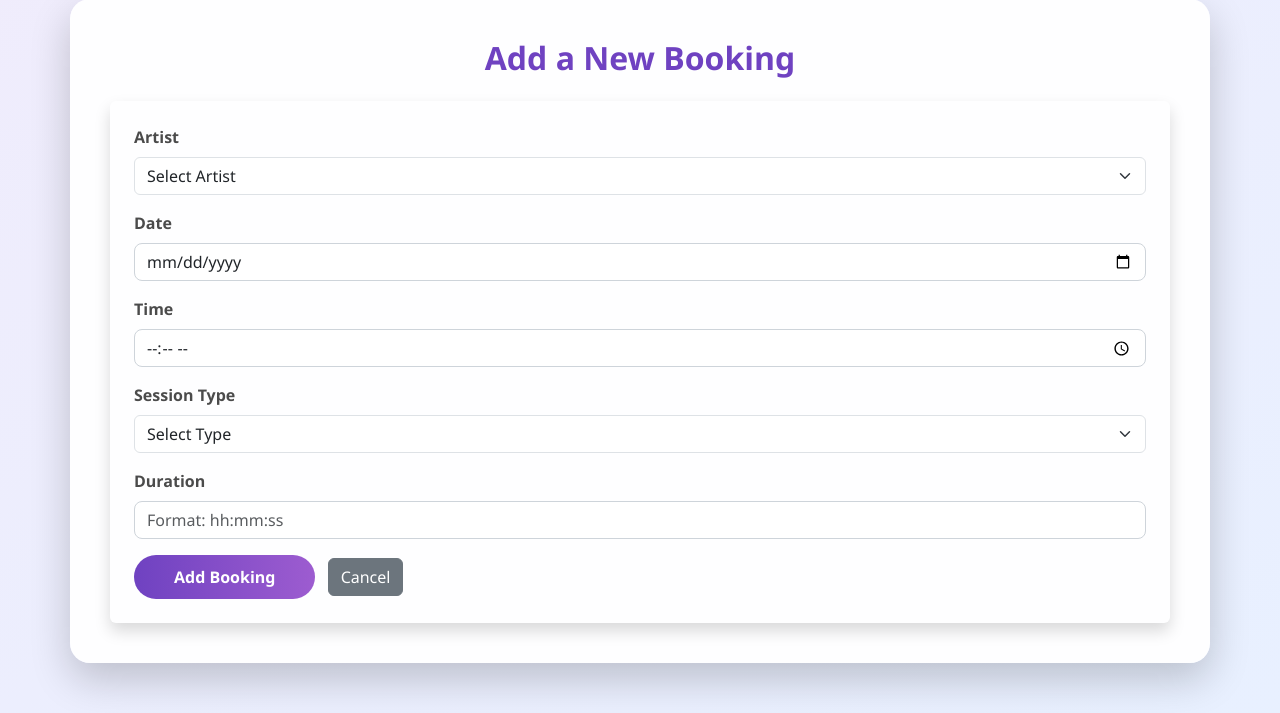
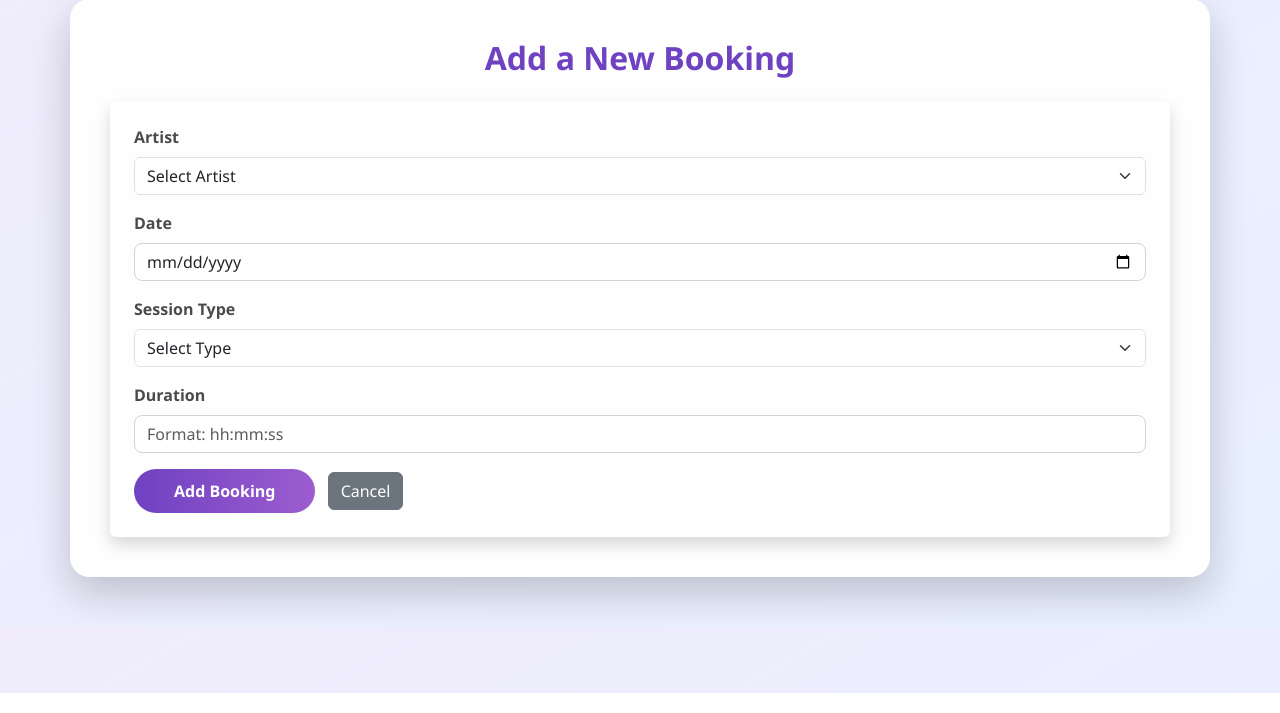
Before and after one commit to unaizrahma1/La-Reina-Recording-and-video-Studio, a Django app: page /add-booking/ in a window 1280 px wide. Shown: the part 107-820 px from the top of the page. Run offline with Django 5.2, Linux system fonts and the light colour scheme; data that the repository does not hold is empty.

Commit message:
template updated

```diff
--- a/la_reina_project/templates/add_booking.html
+++ b/la_reina_project/templates/add_booking.html
@@ -70,10 +70,7 @@
             <input type="date" name="date" class="form-control" required>
         </div>
 
-        <div class="mb-3">
-            <label class="form-label">Time</label>
-            <input type="time" name="time" class="form-control" required>
-        </div>
+
 
         <div class="mb-3">
             <label class="form-label">Session Type</label>
```
